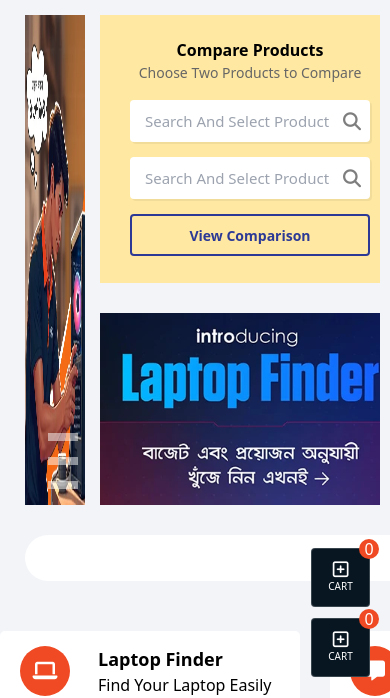
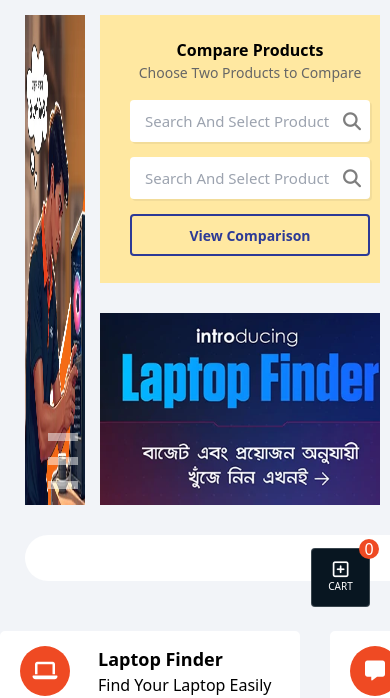
Before and after one commit to ab14702580/demo-project, a website: page src/index.html in a window 390 px wide. Shown: the part 147-845 px from the top of the page. Drawn offline with Linux system fonts and the light colour scheme.

Commit message:
responsive-start

```diff
--- a/src/index.html
+++ b/src/index.html
@@ -3154,7 +3154,7 @@
       <span class="absolute -right-[10px] -top-[10px] bg-text-default text-white w-[20px] h-[20px] flex items-center justify-center rounded-full"><p>0</p></span>
     </div>
     </div>
-    <div class="fixed right-5 bottom-5 z-[999999999999999] border border-solid hover:bg-last-c-bg-hover transition-all duration-300 border-last-c-bor uppercase cursor-pointer lasst-shadow grid place-items-center text-white w-[59px] h-[59px] bg-last-c-bg rounded-[4px]">
+    <div class=" hidden md:inline-block fixed right-5 bottom-5 z-[999999999999999] border border-solid hover:bg-last-c-bg-hover transition-all duration-300 border-last-c-bor uppercase cursor-pointer lasst-shadow grid place-items-center text-white w-[59px] h-[59px] bg-last-c-bg rounded-[4px]">
         <div class="flex justify-center flex-col relative h-full w-full items-center">
       <i class="fa-regular fa-square-plus text-[18px] "></i>
       <p class="text-[10px]">Cart</p>
```
Also changed, not shown: src/output.css.
